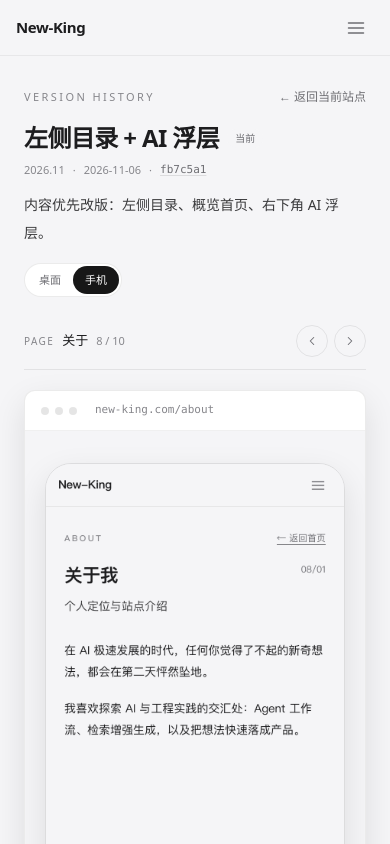
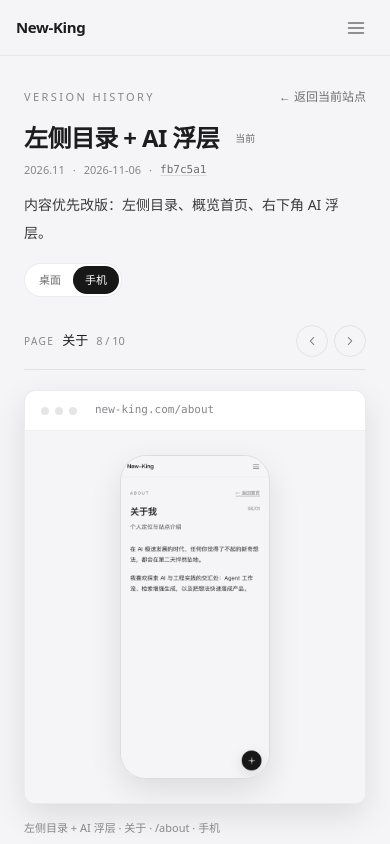
Before and after one commit to New-King/newking, a React (Vite) app: page /history/2026-11-sidebar/about in a window 390 px wide. Shown: the top 844 px of the page. Built offline with nearby package versions, Linux system fonts and the light colour scheme; no server answers; the HTML template or start-up script is replaced by a standard one.

Commit message:
fix: 调整历史预览与 Lightbox 尺寸
- 历史页预览固定 760px，并按视口高度约束图片，1440×1000 一屏可看全
- Lightbox 图片上限提高到 1050px / 82vh，点击后比预览更大更清楚
- 历史页去掉多余的底部留白

```diff
--- a/src/components/layout/HistoryLightbox.jsx
+++ b/src/components/layout/HistoryLightbox.jsx
@@ -67,7 +67,7 @@ export default function HistoryLightbox({
     >
       <div
         onClick={(e) => e.stopPropagation()}
-        className="flex max-h-[94vh] w-full max-w-[820px] flex-col"
+        className="flex max-h-[94vh] w-full max-w-[1200px] flex-col"
       >
         <div className="flex items-start justify-between gap-3 pb-3">
           <div className="min-w-0">
@@ -132,10 +132,10 @@ export default function HistoryLightbox({
               <img
                 src={src}
                 alt={`${version.title} · ${page.label} · ${device === 'desktop' ? '桌面' : '手机'}截图`}
-                className="h-auto max-h-[72vh] w-auto max-w-[min(700px,calc(100vw-120px))] rounded-xl bg-page object-contain shadow-2xl"
+                className="h-auto max-h-[82vh] w-auto max-w-[calc(100vw-120px)] rounded-xl bg-page object-contain shadow-2xl sm:max-w-[min(1050px,calc(100vw-176px))]"
               />
             ) : (
-              <div className="flex h-[320px] w-[min(600px,calc(100vw-240px))] items-center justify-center rounded-xl bg-white/5 text-sm text-white/50">
+              <div className="flex h-[320px] w-[min(900px,calc(100vw-240px))] items-center justify-center rounded-xl bg-white/5 text-sm text-white/50">
                 该页面没有当前设备的截图
               </div>
             )}
--- a/src/pages/HistoryPage.jsx
+++ b/src/pages/HistoryPage.jsx
@@ -16,7 +16,7 @@ const defaultDevice = () =>
 
 function HistoryState({ children }) {
   return (
-    <div className="mx-auto w-full max-w-5xl px-6 pb-28 pt-8 sm:px-8 lg:px-12 lg:pt-12">
+    <div className="mx-auto w-full max-w-5xl px-6 pb-10 pt-8 sm:px-8 lg:px-12 lg:pt-12">
       <p className="text-sm leading-6 text-ink-faint">{children}</p>
     </div>
   );
@@ -71,7 +71,7 @@ export default function HistoryPage() {
   const pageTo = (item) => `/history/${version.id}/${item.id}`;
 
   return (
-    <div className="mx-auto w-full max-w-5xl px-6 pb-28 pt-8 sm:px-8 lg:px-12 lg:pt-12">
+    <div className="mx-auto w-full max-w-5xl px-6 pb-10 pt-8 sm:px-8 lg:px-12 lg:pt-12">
       <div className="flex flex-wrap items-center justify-between gap-3">
         <p className="text-[11px] font-medium uppercase tracking-[0.22em] text-ink-faint">
           Version History
@@ -181,7 +181,7 @@ export default function HistoryPage() {
         </div>
       </div>
 
-      <div className="mt-5 w-full overflow-hidden rounded-2xl border border-black/[0.08] bg-card shadow-apple-lg dark:border-white/[0.08]">
+      <div className="mx-auto mt-5 w-full max-w-[760px] overflow-hidden rounded-2xl border border-black/[0.08] bg-card shadow-apple-lg dark:border-white/[0.08]">
         <div className="flex h-10 items-center gap-1.5 border-b border-black/[0.06] px-4 dark:border-white/[0.08]">
           <span className="h-2 w-2 rounded-full bg-black/10 dark:bg-white/15" />
           <span className="h-2 w-2 rounded-full bg-black/10 dark:bg-white/15" />
@@ -206,7 +206,7 @@ export default function HistoryPage() {
               <img
                 src={src}
                 alt={`${version.title} · ${page.label} · 桌面端截图`}
-                className="block w-full"
+                className="mx-auto block h-auto max-h-[calc(100dvh-420px)] w-auto max-w-full"
               />
             </button>
           ) : (
@@ -215,19 +215,19 @@ export default function HistoryPage() {
             </div>
           )
         ) : (
-          <div className="flex justify-center bg-page px-5 py-8">
+          <div className="flex justify-center bg-page px-5 py-6">
             {src ? (
               <button
                 type="button"
                 onClick={() => setLightboxOpen(true)}
                 title="放大查看"
                 aria-label={`放大查看：${version.title} · ${page.label} · 手机端`}
-                className="block w-[300px] max-w-full cursor-zoom-in"
+                className="block w-auto max-w-full cursor-zoom-in"
               >
                 <img
                   src={src}
                   alt={`${version.title} · ${page.label} · 手机端截图`}
-                  className="w-full rounded-[26px] border border-black/10 shadow-apple-lg dark:border-white/10"
+                  className="mx-auto h-auto max-h-[calc(100dvh-520px)] w-auto max-w-[300px] rounded-[26px] border border-black/10 shadow-apple-lg dark:border-white/10"
                 />
               </button>
             ) : (
```
